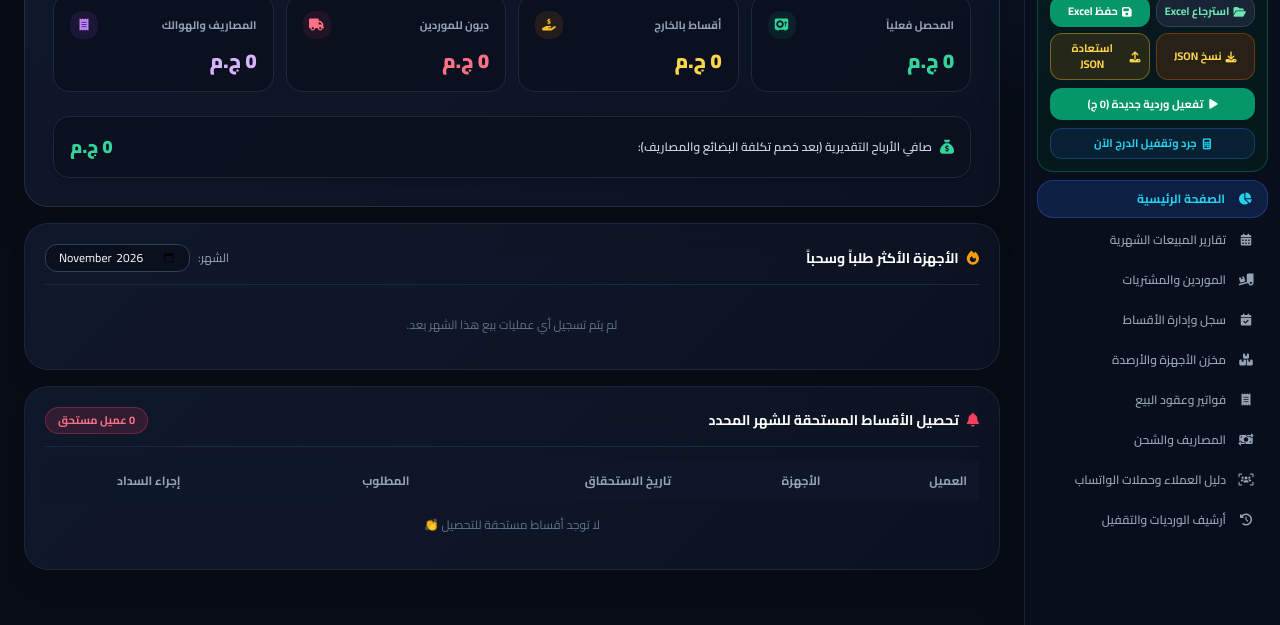
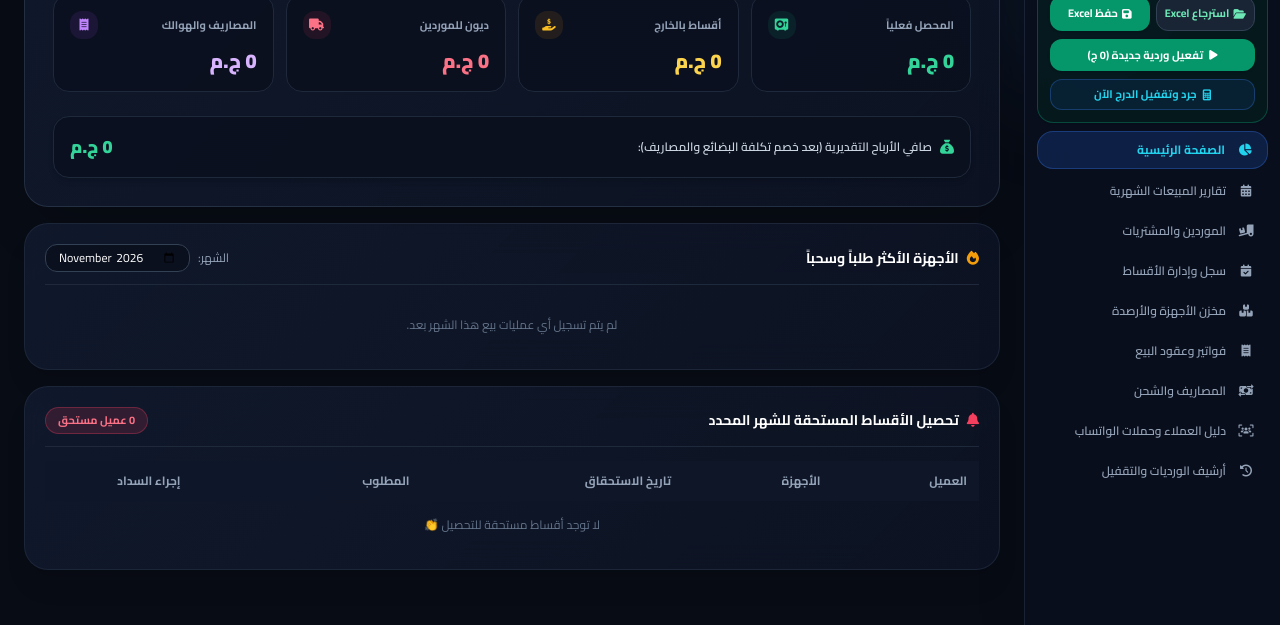
Before and after one commit to Mado2x/elabd-electro, a plain HTML site: page index.html in a window 1280 px wide. Shown: the part 175-800 px from the top of the page. Drawn offline with nearby package versions, Linux system fonts and the light colour scheme; some packages are replaced by stand-ins of ours; a script that the page names is missing.

Commit message:
Update index.html

```diff
--- a/index.html
+++ b/index.html
@@ -77,24 +77,18 @@
       </button>
     </div>
 
-    <!-- كارت إدارة الإكسيل والنسخ الاحتياطي والوردية -->
+    <!-- كارت إدارة الإكسيل والوردية -->
     <div class="p-3 mx-3 my-2 rounded-2xl bg-emerald-50 dark:bg-emerald-950/40 border border-emerald-500/30 space-y-2 shadow-sm">
       <div class="flex items-center justify-between text-xs">
         <span class="text-emerald-700 dark:text-emerald-400 font-bold flex items-center gap-1.5"><i class="fa-solid fa-file-excel"></i> قاعدة البيانات</span>
         <span class="w-2 h-2 rounded-full bg-emerald-500 animate-ping"></span>
       </div>
       <div class="grid grid-cols-2 gap-1.5 text-[11px]">
-        <button onclick="document.getElementById('excelFileInput').click()" class="py-1.5 px-2 rounded-xl bg-white dark:bg-slate-800/80 hover:bg-emerald-100 dark:hover:bg-emerald-600/30 text-emerald-700 dark:text-emerald-300 border border-slate-200 dark:border-slate-700 font-bold flex items-center justify-center gap-1 transition">
+        <button onclick="document.getElementById('excelFileInput').click()" class="py-2 px-2 rounded-xl bg-white dark:bg-slate-800/80 hover:bg-emerald-100 dark:hover:bg-emerald-600/30 text-emerald-700 dark:text-emerald-300 border border-slate-200 dark:border-slate-700 font-bold flex items-center justify-center gap-1 transition">
           <i class="fa-solid fa-folder-open"></i> استرجاع Excel
         </button>
-        <button onclick="exportCurrentDatabaseToExcel(true)" class="py-1.5 px-2 rounded-xl bg-emerald-600 hover:bg-emerald-500 text-white font-bold flex items-center justify-center gap-1 transition shadow">
+        <button onclick="exportCurrentDatabaseToExcel(true)" class="py-2 px-2 rounded-xl bg-emerald-600 hover:bg-emerald-500 text-white font-bold flex items-center justify-center gap-1 transition shadow">
           <i class="fa-solid fa-floppy-disk"></i> حفظ Excel
-        </button>
-        <button onclick="exportLocalBackupJSON()" class="py-1.5 px-2 rounded-xl bg-amber-100 hover:bg-amber-200 dark:bg-amber-900/30 dark:hover:bg-amber-800/50 text-amber-800 dark:text-amber-300 border border-amber-300 dark:border-amber-700/50 font-bold flex items-center justify-center gap-1 transition" title="تنزيل نسخة احتياطية JSON">
-          <i class="fa-solid fa-download"></i> نسخ JSON
-        </button>
-        <button onclick="document.getElementById('jsonBackupInput').click()" class="py-1.5 px-2 rounded-xl bg-amber-600/15 hover:bg-amber-600/25 text-amber-800 dark:text-amber-300 border border-amber-400/40 font-bold flex items-center justify-center gap-1 transition" title="استرجاع نسخة JSON">
-          <i class="fa-solid fa-upload"></i> استعادة JSON
         </button>
       </div>
       <!-- زر تفعيل وإغلاق الوردية -->
@@ -105,7 +99,6 @@
         <i class="fa-solid fa-calculator"></i> جرد وتقفيل الدرج الآن
       </button>
       <input type="file" id="excelFileInput" accept=".xlsx, .xls" class="hidden" onchange="importDatabaseFromExcelFile(event)">
-      <input type="file" id="jsonBackupInput" accept=".json" class="hidden" onchange="importLocalBackupJSON(event)">
     </div>
 
     <!-- روابط القائمة الجانبية -->
```
